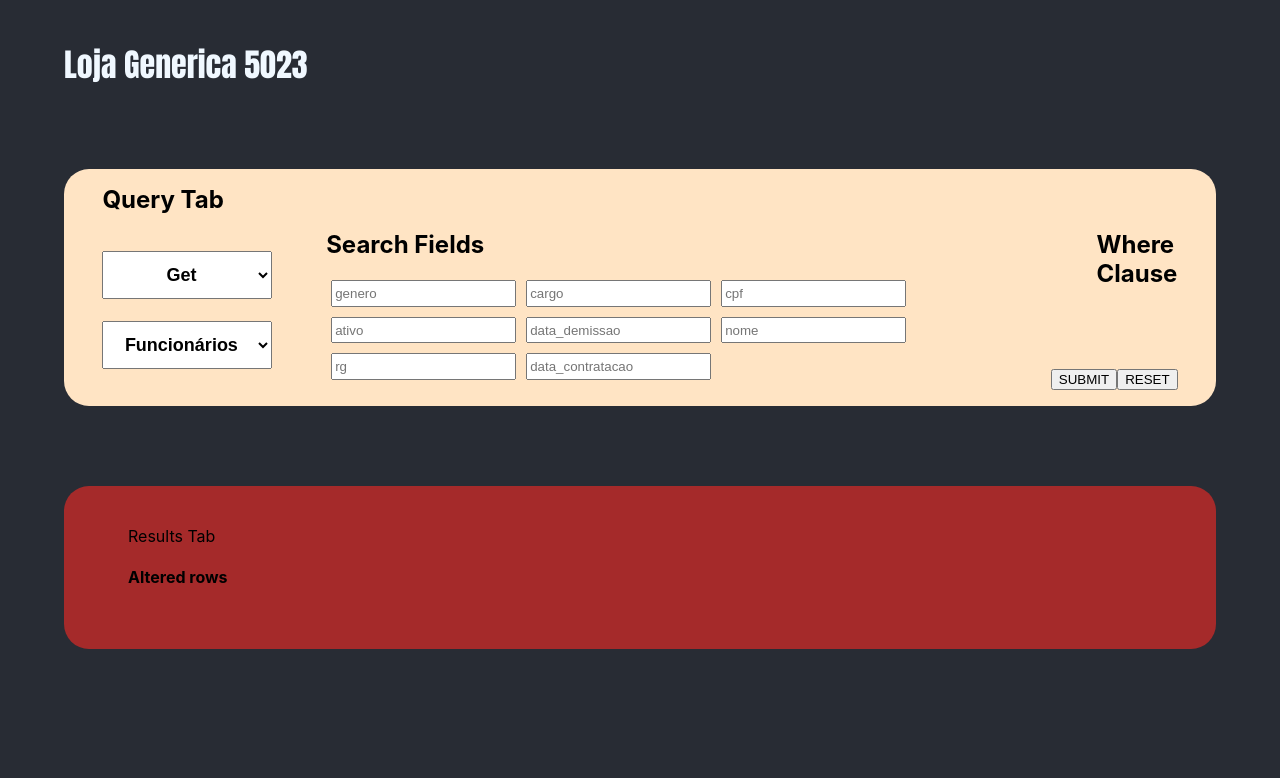
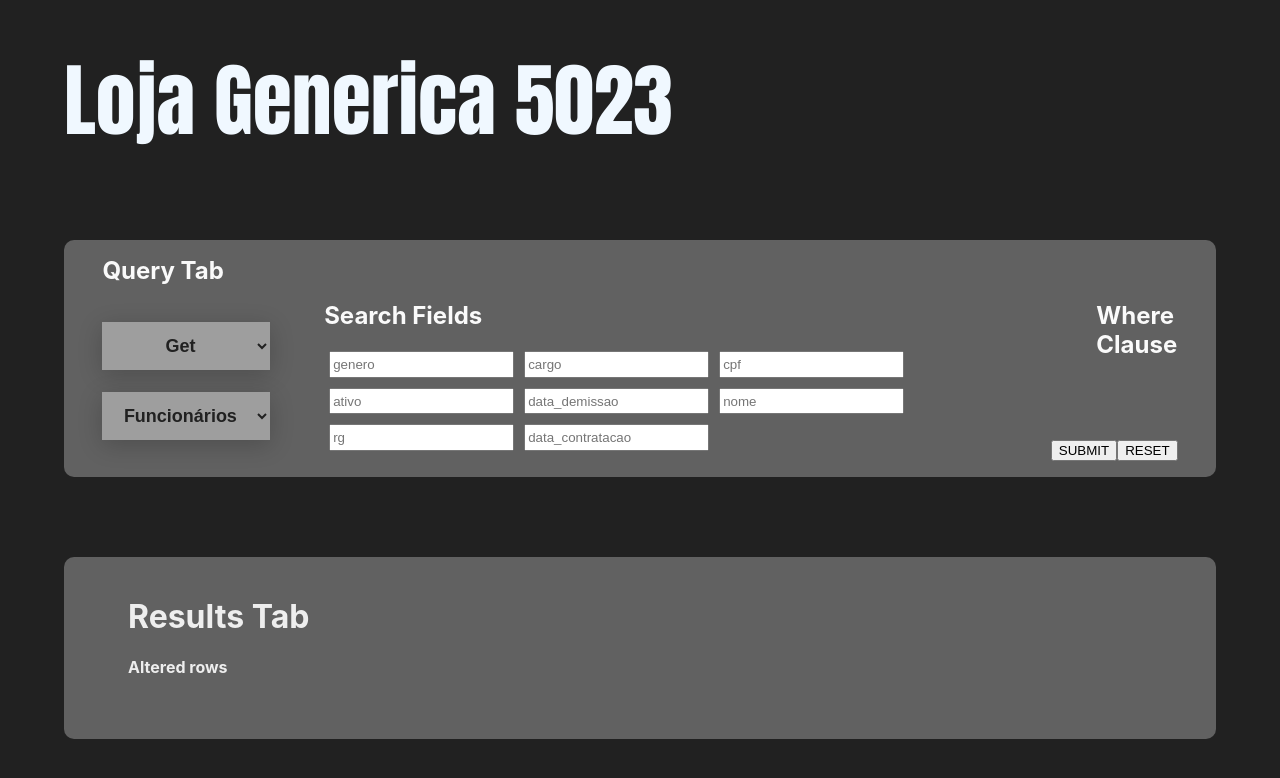
Before and after one commit to ViktorCosenza/loja-generica-pbd-front, a React (Create React App) app: page / in a window 1280 px wide. Shown: the top 778 px of the page. Built offline with nearby package versions, Linux system fonts and the light colour scheme.

Commit message:
styling V1

```diff
--- a/src/App.css
+++ b/src/App.css
@@ -1,7 +1,7 @@
 .App {
   display: flex;
   flex-direction: column;
-  background-color: #282c34;
+  background-color: #212121;
   height: 100vh;
   width: 100vw;
 }
@@ -9,7 +9,7 @@
 .App-header {
   color: aliceblue;
   padding: 5vh 5vw;
-  font-size: xx-large;
+  font-size: 5rem;
   font-weight: bold;
-  font-family: Impact, fantasy
+  font-family: Impact, fantasy;
 }
--- a/src/components/Filters.css
+++ b/src/components/Filters.css
@@ -16,3 +16,9 @@
     margin: 5px;
     height: 15%;
 }
+
+textarea {
+    font-size: x-large;
+    font-weight: bolder;
+    padding: 0.5rem;
+}
--- a/src/components/Query.css
+++ b/src/components/Query.css
@@ -1,8 +1,9 @@
 .query-wrapper {
     margin: 5vh 5vw;
     padding: 2vh 3vw;
-    background-color: bisque;
-    border-radius: 25px;
+    background-color: #616161;
+    color: #FAFAFA;
+    border-radius: 10px;
 }
 
 .query-wrapper header {
@@ -28,5 +29,14 @@
     height: 30%;
     font-weight: bold;
     font-size: large;
-    text-align: center
+    text-align: center;
+    background-color: #9E9E9E;
+    color: #212121;
+    border: none;
+    box-shadow: 0 5px 25px rgba(0, 0, 0, 0.2);
+    outline: none;
 }
+
+.selector option {
+
+}
--- a/src/components/Results.css
+++ b/src/components/Results.css
@@ -1,6 +1,32 @@
 .results {
     margin: 5vh 5vw;
     padding: 5vh 5vw;
-    background-color: brown;
-    border-radius: 25px;
+    background-color: #616161;
+    border-radius: 10px;
+    color: #EEEEEE;
 }
+
+.results header {
+    font-size: xx-large;
+    font-weight: bolder;
+}
+
+.table-container table {
+    width: 100%
+}
+
+.table-header {
+    font-size: x-large;
+    text-transform: uppercase;
+    color: #212121;
+    background-color: #F5F5F5;
+}
+
+.table-body {
+    background-color: #9E9E9E;
+    color: #212121;
+    text-align: center;
+    font-size: large;
+    font-weight: bold;
+    margin-left: 5rem
+}
```
